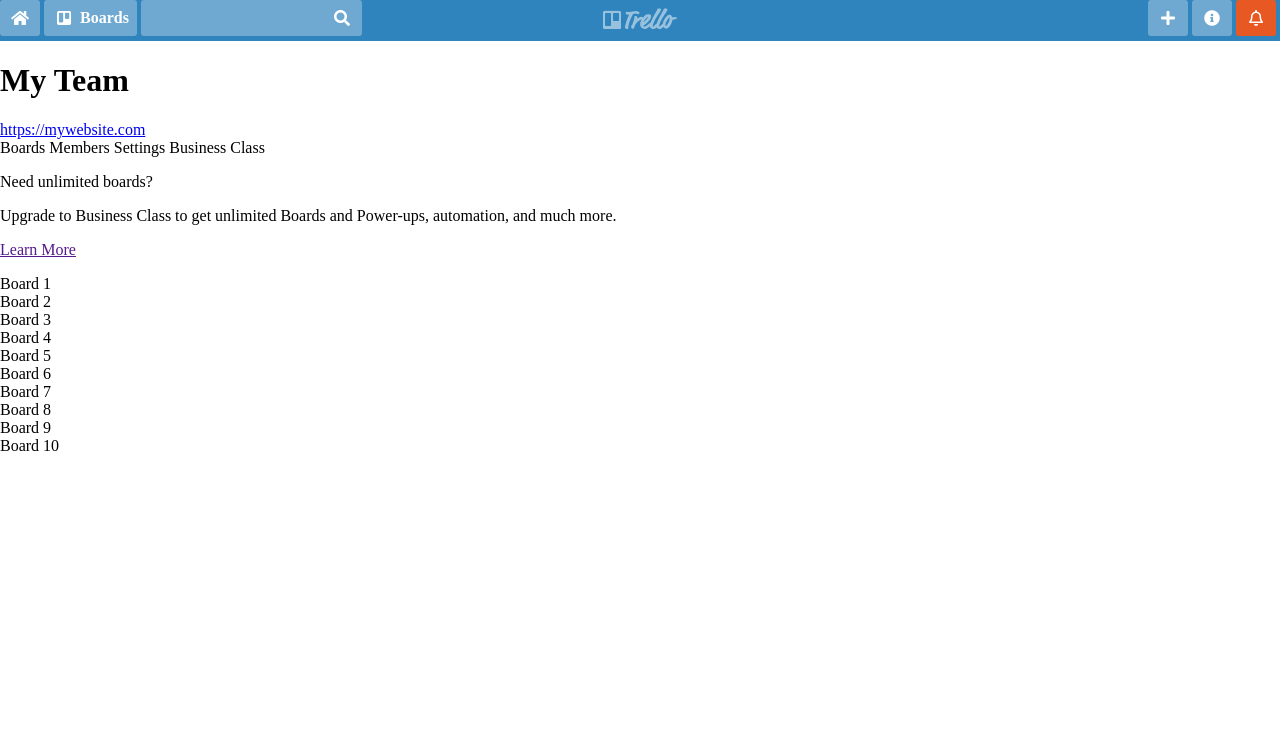
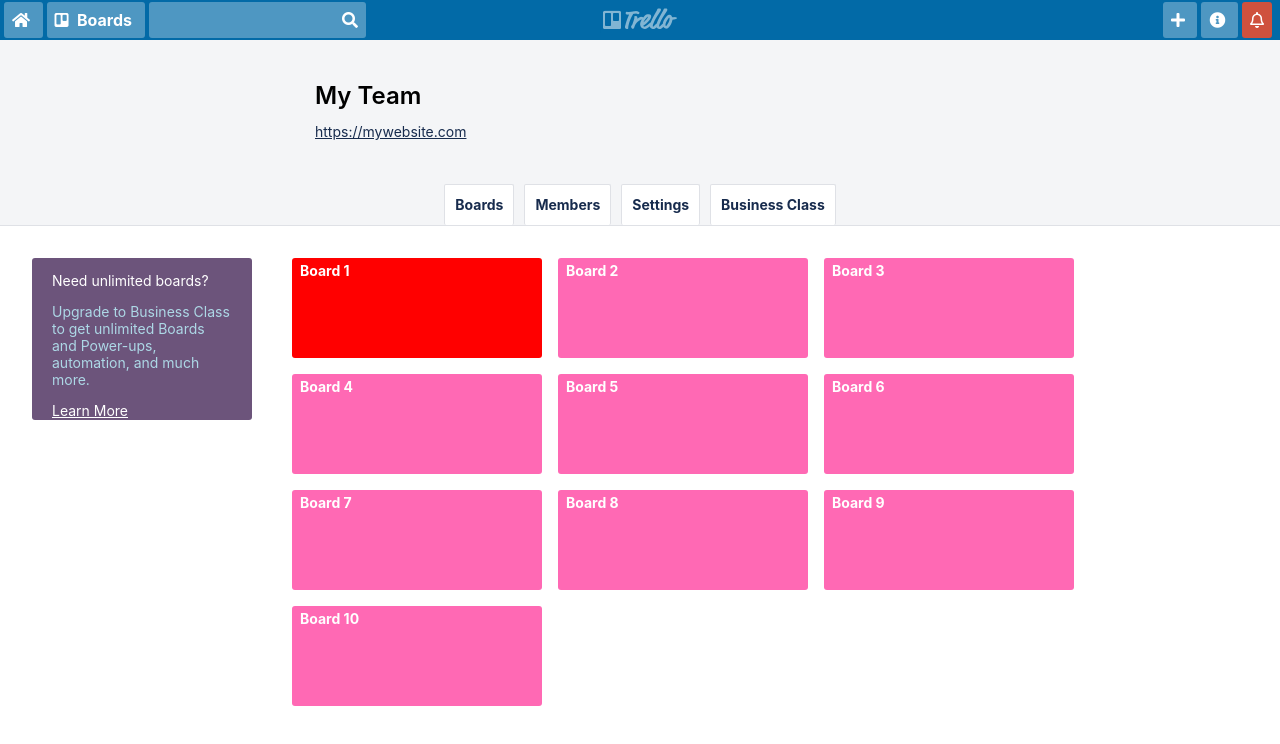
Before and after one commit to zipzopboppitybop/Trello-Long-Practice, a plain HTML site: page index.html in a window 1280 px wide. Drawn offline with Linux system fonts and the light colour scheme.

Commit message:
finished

```diff
--- a/main.css
+++ b/main.css
@@ -1,27 +1,180 @@
-/* Your code here */
 body {
   margin: 0;
+  font-family: -apple-system, BlinkMacSystemFont, Segoe UI, Roboto, Noto Sans, Ubuntu, Droid Sans, Helvetica Neue, sans-serif;
+  font-size: 14px;
 }
 
 .header-nav__container {
+  background-color: #026AA7;
+  color: #FFFFFF;
+  padding: 4px;
+  line-height: 20px;
+  font-size: 16px;
   display: flex;
-  background-color: rgb(48, 132, 189);
-  padding-bottom: 5px;
+  flex-flow: row wrap;
   justify-content: space-between;
 }
 
-#alerts {
-  background-color: #E85823;
+.header-nav__button#alerts {
+  background-color: #CF513D;
+}
+
+.team__container {
+  background-color: #f4f5f7;
+  padding: 32px;
+}
+
+.team__info {
+  display: flex;
+  flex-direction: column;
+  justify-content: center;
+  margin: 0 auto;
+  max-width: 650px;
+  padding: 10px;
+  position: relative;
+}
+
+.team__info>h1 {
+  margin: 0 0 12px;
+  font-size: 24px;
+  font-weight: 600;
+  line-height: 28px;
+}
+
+.team__info a {
+  color: #172b4d;
+  line-height: 20px;
+  font-weight: 400;
+}
+
+.tabbed-nav__container {
+  background-color: #f4f5f7;
+}
+
+.tabbed-nav__group {
+  display: flex;
+  justify-content: center;
+  border-bottom: 1px solid #dfe1e6;
+}
+
+.tabbed-nav__link {
+  border: 1px solid #dfe1e6;
+  border-bottom: 0;
+  border-radius: 2px;
+  padding: 10px;
+  margin: 0 5px;
+  color: #172b4d;
+  line-height: 20px;
+  font-weight: 700;
+  background-color: #FFFFFF;
+}
+
+.boards__container {
+  display: flex;
+  flex-flow: row wrap;
+  padding: 32px;
+  margin: 0 auto;
+  max-width: 1400px;
+}
+
+.boards__sidebar {
+  border-radius: 3px;
+  flex: 0 0 220px;
+  background-color: #6C547B;
+  padding: 0 20px;
+  max-width: 180px;
+  padding-bottom: 32px;
+  max-height: 130px;
+  margin: 0 32px 32px 0;
+  width: 20%;
+}
+
+.boards__sidebar-content p.title,
+.boards__sidebar-content a {
+  color: #FFFFFF;
+}
+
+.boards__sidebar-content>p.description {
+  color: lightblue;
+}
+
+.boards__group {
+  display: flex;
+  flex-wrap: wrap;
+  width: 80%;
+}
+
+.boards__board {
+  height: 100px;
+  max-width: 250px;
+  background-color: hotpink;
+  color: #FFFFFF;
+  font-weight: 700;
+  border-radius: 3px;
+  box-sizing: border-box;
+  padding: 4px 8px;
+  position: relative;
+  width: 25%;
+  cursor: pointer;
+  margin: 0 8px 16px;
+  display: flex;
+  position: relative;
+  flex-direction: column;
+  justify-content: space-between;
+}
+
+/* Responsive Styles */
+
+@media screen and (max-width: 730px) {
+
+  .header-nav__button#search>input,
+  .boards-label {
+    display: none;
+  }
+}
+
+@media screen and (max-width: 750px) {
+  .boards__board {
+    width: 100%;
+    max-width: unset;
+  }
+}
+
+@media screen and (max-width: 1175px) {
+  .boards__sidebar {
+    margin: 0 auto 32px;
+  }
+
+  .boards__group {
+    margin: 0 auto;
+  }
+}
+
+@media screen and (max-width: 1324px) {
+  .boards__group {
+    width: unset;
+  }
+}
+
+@media screen and (min-width: 751px) and (max-width: 1280px) {
+  .boards__board {
+    width: 33%;
+  }
+}
+
+@media screen and (max-width: 500px) {
+  .tabbed-nav__group {
+    display: unset;
+  }
+
+  .tabbed-nav__link {
+    display: block;
+  }
 }
 
 /* Supplied CSS follows. */
-.header-nav__group {
-  display: flex;
-
-}
-
 .header-nav__button {
-  display: inline-flex;
+  display: inline;
   border-radius: 3px;
   border: 0;
   cursor: pointer;
@@ -31,16 +184,15 @@ body {
   background-color: hsla(0, 0%, 100%, .3);
   box-shadow: none;
   color: #fff;
+  height: 32px;
   line-height: 32px;
   margin: 0 4px 0 0;
+  padding: 0;
   transition: .1s ease;
   white-space: nowrap;
   padding: 8px;
-  height: 20px;
-  /*
-  background-color: rgb(61, 146, 203);
-  */
-
+  height: 32px;
+  width: 32px;
 }
 
 .header-nav__button#search>input {
@@ -51,7 +203,6 @@ body {
   -webkit-box-shadow: none;
   -moz-box-shadow: none;
   box-shadow: none;
-
 }
 
 .header-nav__button>.boards-label {
@@ -66,10 +217,8 @@ body {
   position: absolute;
   transform: translateX(-50%);
   top: 5px;
-  background-color: rgb(48, 132, 189);
 }
 
-.header-nav__button>i {
-  width: 24px;
-
+.board-1 {
+  background-color: red;
 }
```
